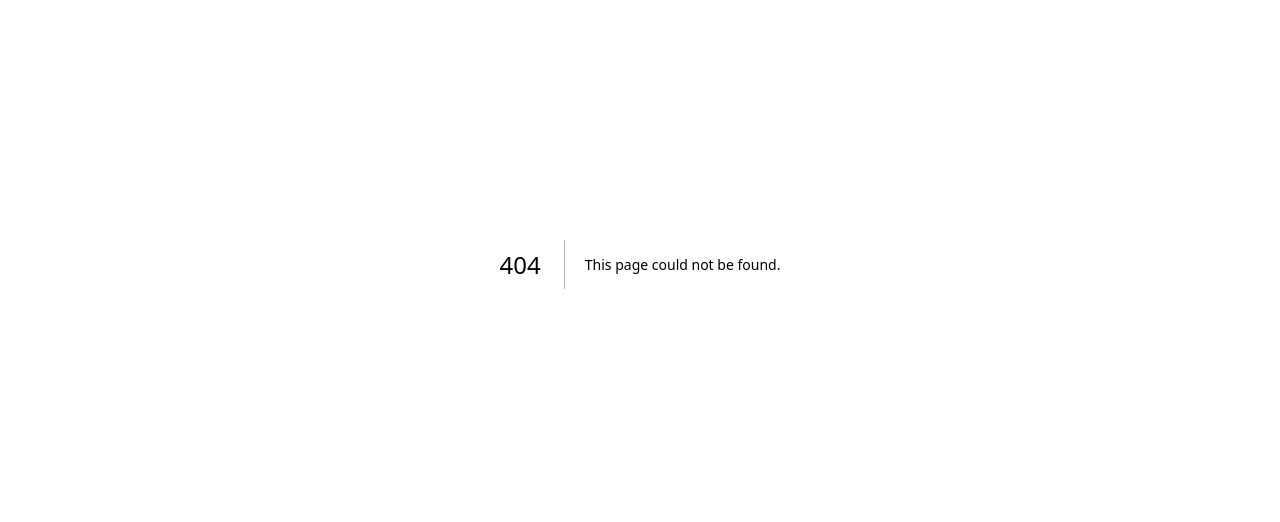
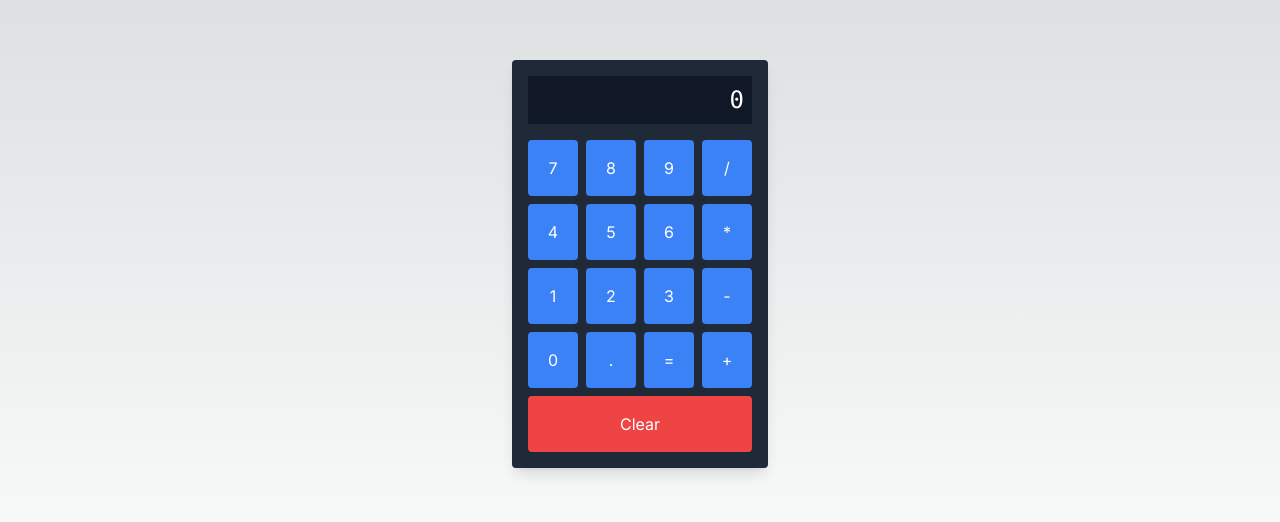
Before and after one commit to AkshatBan/jarvis, a Next.js app: page /calculator in a window 1280 px wide. Before the commit this address had no page. Shown: the part 136-658 px from the top of the page. Built offline with nearby package versions, Linux system fonts and the light colour scheme.

Commit message:
Implemented calculator

```diff
--- /dev/null
+++ b/app/api/calculator/route.ts
@@ -0,0 +1,14 @@
+// Imports
+import { NextRequest, NextResponse } from "next/server";
+
+// Handling of POST requests
+export async function POST(request: NextRequest) {
+    const { expression } = await request.json();
+
+    try {
+        const result = eval(expression);
+        return NextResponse.json({ result });
+    } catch (error) {
+        return NextResponse.json({ error: 'Invalid expression' }, { status: 400 });
+    }
+}
--- /dev/null
+++ b/app/calculator/page.tsx
@@ -0,0 +1,102 @@
+// Imports
+"use client"
+import { useState } from 'react';
+
+// Calculator frontend
+export default function Calculator(){
+    // JS goes here
+    // Create input and result variables
+    const [input, setInput] = useState<string>('');
+    const [result, setResult] = useState<string | null>(null);
+
+    // Handle updating the input
+    const handleInput = (value: string) => {
+        setInput(prevInput => prevInput + value);
+    };
+
+    // Handle clearing input and result
+    const handleClear = () => {
+        setInput('');
+        setResult(null);
+    };
+
+    // Handle the calculation of the mathematical expression
+    const handleCalculate = async () => {
+        try {
+            const response = await fetch('api/calculator', {
+                method: 'POST',
+                headers: { 'Content-Type': 'application/json' },
+                body: JSON.stringify({ expression: input }),
+            });
+
+            // Handle response in case of error
+            if (!response.ok) {
+                throw new Error('Network response not ok');
+            }
+
+            // Parse in result
+            const data = await response.json();
+            setResult(data.result);
+        } catch (error) {   // Error handling
+            console.error('Error calculating result:', error);
+            setResult('Error');
+        };
+    }
+    return (
+        <div className="flex flex-col items-center justify-center h-screen">
+            <div className="w-64 p-4 bg-gray-800 rounded shadow-lg">
+                {/* Display Area */}
+                <div className="mb-4 p-2 bg-gray-900 text-right text-2xl text-white font-mono">
+                    {result !== null ? result : input || '0'}
+                </div>
+
+                {/* Buttons */}
+                <div className="grid grid-cols-4 gap-2">
+                    {['7', '8', '9', '/'].map(value => (
+                        <button
+                            key={value}
+                            className="bg-blue-500 text-white p-4 rounded"
+                            onClick={() => handleInput(value)}
+                        >
+                            {value}
+                        </button>
+                    ))}
+                    {['4', '5', '6', '*'].map(value => (
+                        <button
+                            key={value}
+                            className="bg-blue-500 text-white p-4 rounded"
+                            onClick={() => handleInput(value)}
+                        >
+                            {value}
+                        </button>
+                    ))}
+                    {['1', '2', '3', '-'].map(value => (
+                        <button
+                            key={value}
+                            className="bg-blue-500 text-white p-4 rounded"
+                            onClick={() => handleInput(value)}
+                        >
+                            {value}
+                        </button>
+                    ))}
+                    {['0', '.', '=', '+'].map(value => (
+                        <button
+                            key={value}
+                            className="bg-blue-500 text-white p-4 rounded"
+                            onClick={() => (value === '=' ? handleCalculate() : handleInput(value))}
+                        >
+                            {value}
+                        </button>
+                    ))}
+                    {/* Clear Button */}
+                    <button
+                        className="col-span-4 bg-red-500 text-white p-4 rounded"
+                        onClick={handleClear}
+                    >
+                        Clear
+                    </button>
+                </div>
+            </div>
+        </div>
+    );
+}
--- a/app/page.tsx
+++ b/app/page.tsx
@@ -1,5 +1,6 @@
 "use client"
 import Image from "next/image";
+import Link from "next/link";
 import { useEffect, useState } from "react";
 
 export default function Home() {
@@ -15,7 +16,10 @@ export default function Home() {
     })
   return (
     <main className="flex min-h-screen flex-col items-center justify-between p-24">
-        {message}
+      {message}
+      <Link href='/calculator'>
+        Calculator
+      </Link>
     </main>
 
   );
```
